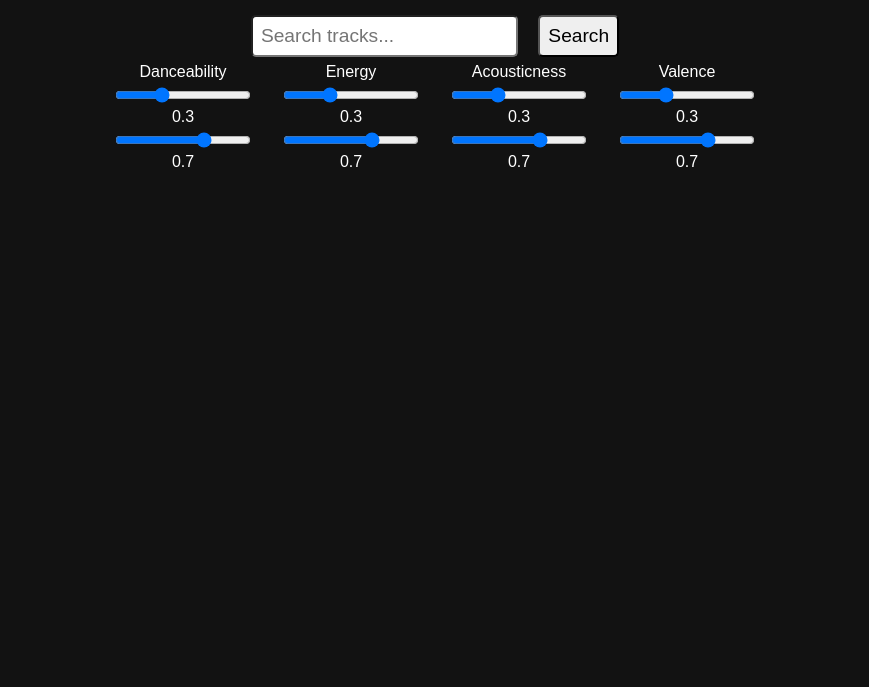
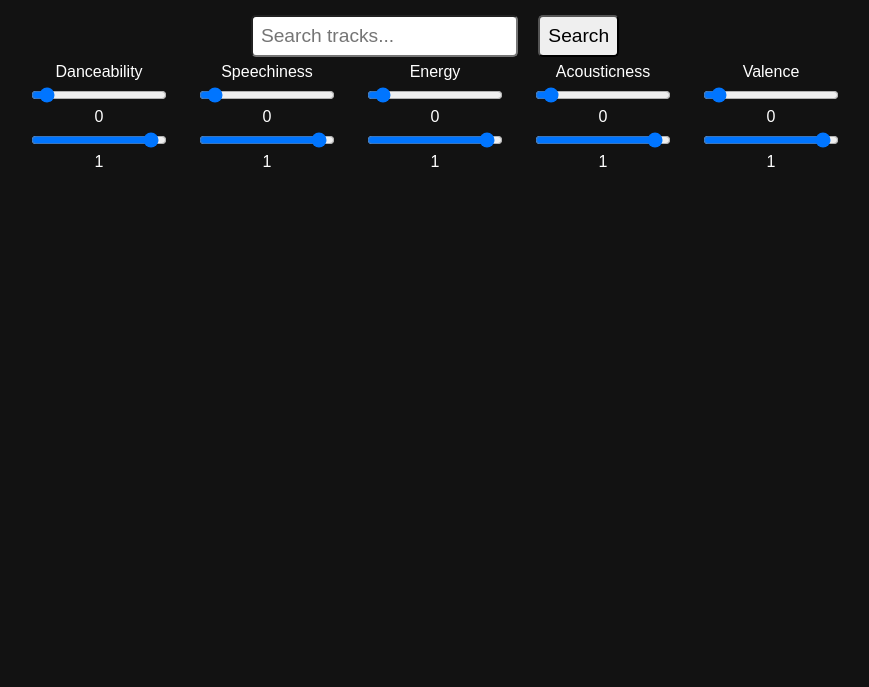
Before and after one commit to CeanQuinn/CS422-Project2, a plain HTML site: page index.html in a window 1280 px wide. Shown: the part 113-800 px from the top of the page, without its empty margins (205-1074 px from the left). Drawn offline with Linux system fonts and the light colour scheme.

Commit message:
speechiness slider in and working

```diff
--- a/index.html
+++ b/index.html
@@ -82,39 +82,48 @@ Last edited --- 6/2/2025
   <div style="display: flex; justify-content: center; gap: 2rem; margin-bottom: 2rem; flex-wrap: wrap;">
     <div style="display: flex; flex-direction: column; align-items: center;">
       <label>Danceability</label>
-      <input type="range" id="danceabilityMin" min="0" max="1" step="0.01" value="0.3"
+      <input type="range" id="danceabilityMin" min="0" max="1" step="0.01" value="0"
             oninput="document.getElementById('danceabilityMinVal').innerText = this.value">
-      <span id="danceabilityMinVal">0.3</span>
-      <input type="range" id="danceabilityMax" min="0" max="1" step="0.01" value="0.7"
+      <span id="danceabilityMinVal">0</span>
+      <input type="range" id="danceabilityMax" min="0" max="1" step="0.01" value="1"
             oninput="document.getElementById('danceabilityMaxVal').innerText = this.value">
-      <span id="danceabilityMaxVal">0.7</span>
+      <span id="danceabilityMaxVal">1</span>
+    </div>
+    <div style="display: flex; flex-direction: column; align-items: center;">
+      <label>Speechiness</label>
+      <input type="range" id="speechinessMin" min="0" max="1" step="0.01" value="0"
+            oninput="document.getElementById('speechinessMinVal').innerText = this.value">
+      <span id="speechinessMinVal">0</span>
+      <input type="range" id="speechinessMax" min="0" max="1" step="0.01" value="1"
+            oninput="document.getElementById('speechinessMaxVal').innerText = this.value">
+      <span id="speechinessMaxVal">1</span>
     </div>
     <div style="display: flex; flex-direction: column; align-items: center;">
       <label>Energy</label>
-      <input type="range" id="energyMin" min="0" max="1" step="0.01" value="0.3"
+      <input type="range" id="energyMin" min="0" max="1" step="0.01" value="0"
             oninput="document.getElementById('energyMinVal').innerText = this.value">
-      <span id="energyMinVal">0.3</span>
-      <input type="range" id="energyMax" min="0" max="1" step="0.01" value="0.7"
+      <span id="energyMinVal">0</span>
+      <input type="range" id="energyMax" min="0" max="1" step="0.01" value="1"
             oninput="document.getElementById('energyMaxVal').innerText = this.value">
-      <span id="energyMaxVal">0.7</span>
+      <span id="energyMaxVal">1</span>
     </div>
     <div style="display: flex; flex-direction: column; align-items: center;">
       <label>Acousticness</label>
-      <input type="range" id="acousticnessMin" min="0" max="1" step="0.01" value="0.3"
+      <input type="range" id="acousticnessMin" min="0" max="1" step="0.01" value="0"
             oninput="document.getElementById('acousticnessMinVal').innerText = this.value">
-      <span id="acousticnessMinVal">0.3</span>
-      <input type="range" id="acousticnessMax" min="0" max="1" step="0.01" value="0.7"
+      <span id="acousticnessMinVal">0</span>
+      <input type="range" id="acousticnessMax" min="0" max="1" step="0.01" value="1"
             oninput="document.getElementById('acousticnessMaxVal').innerText = this.value">
-      <span id="acousticnessMaxVal">0.7</span>
+      <span id="acousticnessMaxVal">1</span>
     </div>
     <div style="display: flex; flex-direction: column; align-items: center;">
       <label>Valence</label>
-      <input type="range" id="valenceMin" min="0" max="1" step="0.01" value="0.3"
+      <input type="range" id="valenceMin" min="0" max="1" step="0.01" value="0"
             oninput="document.getElementById('valenceMinVal').innerText = this.value">
-      <span id="valenceMinVal">0.3</span>
-      <input type="range" id="valenceMax" min="0" max="1" step="0.01" value="0.7"
+      <span id="valenceMinVal">0</span>
+      <input type="range" id="valenceMax" min="0" max="1" step="0.01" value="1"
             oninput="document.getElementById('valenceMaxVal').innerText = this.value">
-      <span id="valenceMaxVal">0.7</span>
+      <span id="valenceMaxVal">1</span>
     </div>
   </div>
 
@@ -131,6 +140,8 @@ Last edited --- 6/2/2025
       const query = document.getElementById('search').value; // get search query
       const danceabilityMin = document.getElementById('danceabilityMin').value; // danceability min and max
       const danceabilityMax = document.getElementById('danceabilityMax').value;
+      const speechinessMin = document.getElementById('speechinessMin').value; // speechiness min and max
+      const speechinessMax = document.getElementById('speechinessMax').value;
       const energyMin = document.getElementById('energyMin').value; // energy min and max
       const energyMax = document.getElementById('energyMax').value;
       const acousticnessMin = document.getElementById('acousticnessMin').value; // acousticness min and max
@@ -143,6 +154,8 @@ Last edited --- 6/2/2025
         q: query,
         danceabilityMin,
         danceabilityMax,
+        speechinessMin,
+        speechinessMax,
         energyMin,
         energyMax,
         acousticnessMin,
```
Also changed, not shown: 1 other file.
